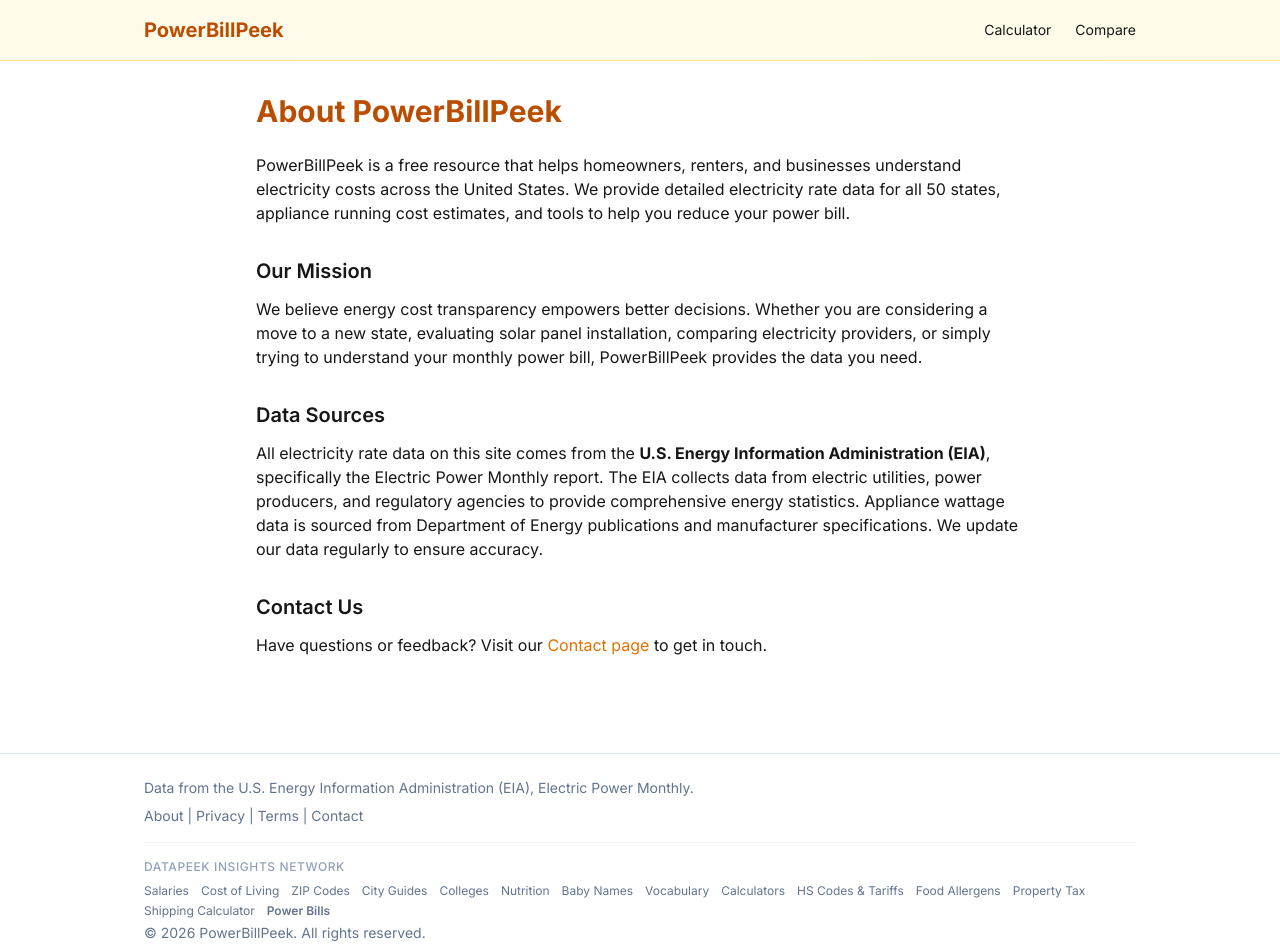
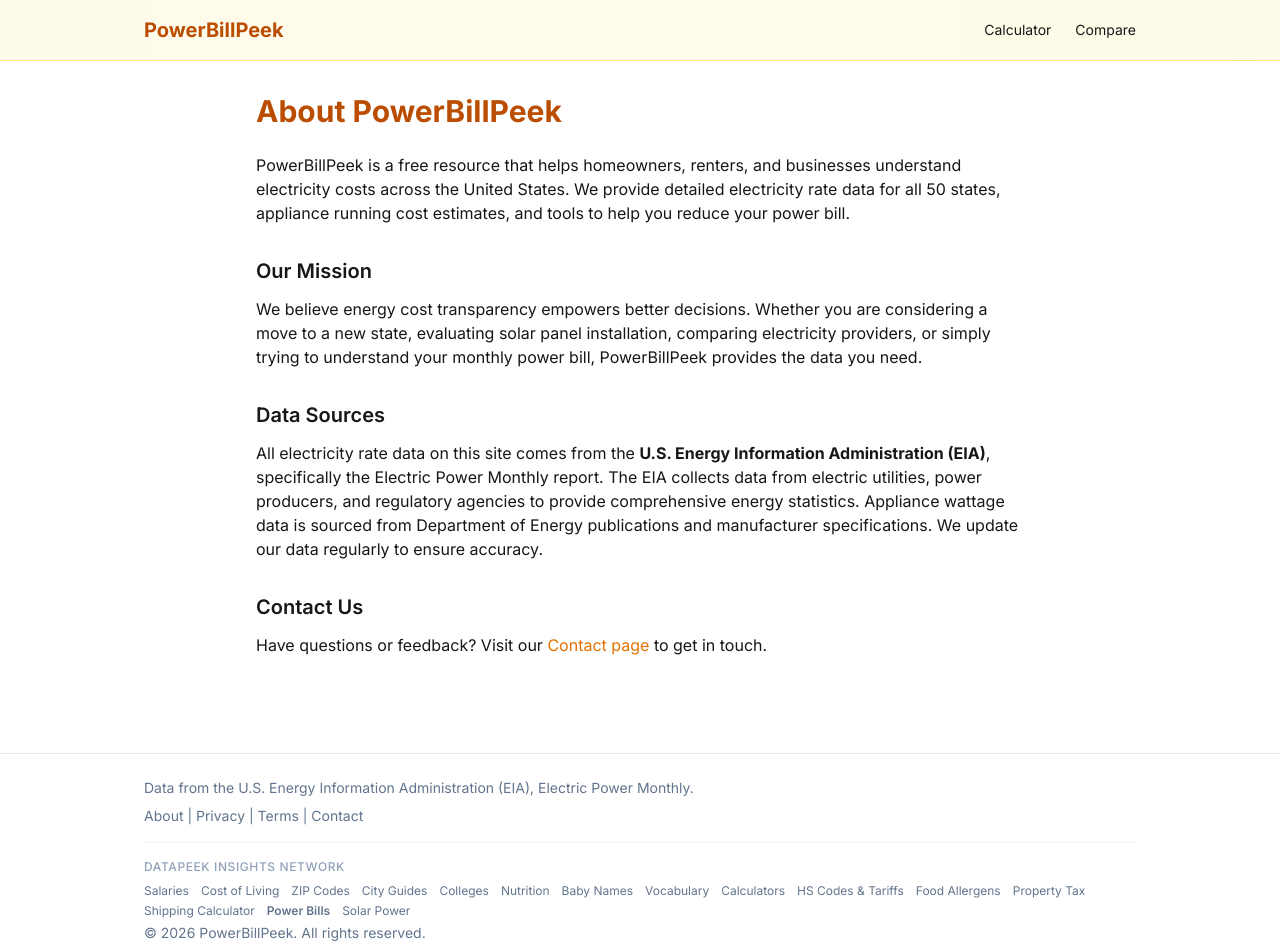
Before and after one commit to wlgns3511-crypto/powerbillpeek, a Next.js app: page /about in a window 1280 px wide. Shown: the top 952 px of the page. Built offline with nearby package versions, Linux system fonts and the light colour scheme; no server answers.

Commit message:
Add sunpowerpeek to DataPeek Insights Network footer

```diff
--- a/app/layout.tsx
+++ b/app/layout.tsx
@@ -83,6 +83,8 @@
                 <a href="https://propertytaxpeek.com" className="hover:text-amber-600">Property Tax</a>
                 <a href="https://shipcalcwize.com" className="hover:text-amber-600">Shipping Calculator</a>
                 <a href="https://powerbillpeek.com" className="hover:text-amber-600 font-semibold">Power Bills</a>
+
+                <a href="https://sunpowerpeek.com" className="hover:text-amber-600">Solar Power</a>
               </div>
             </div>
             <p className="mt-1">
```
